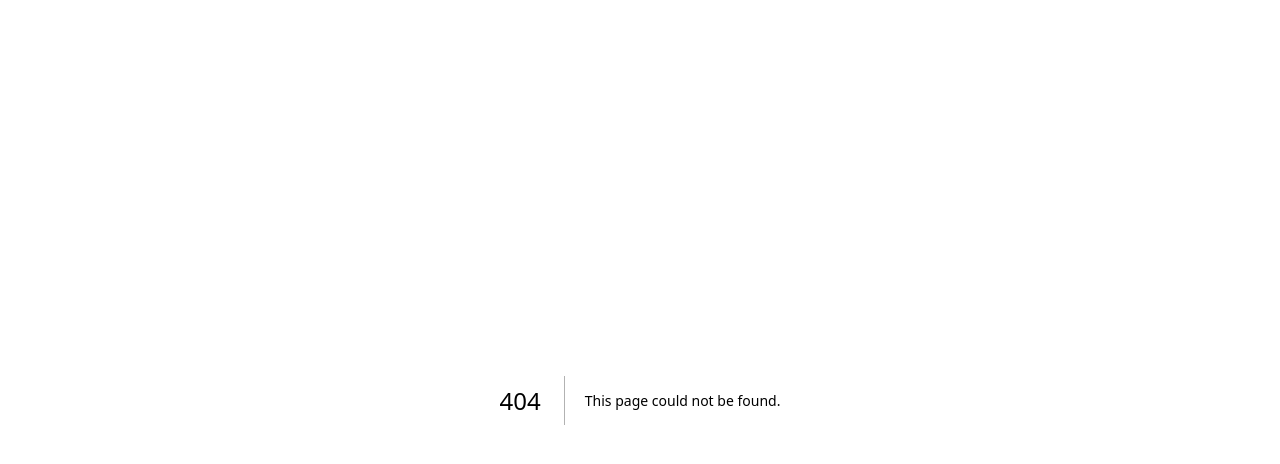
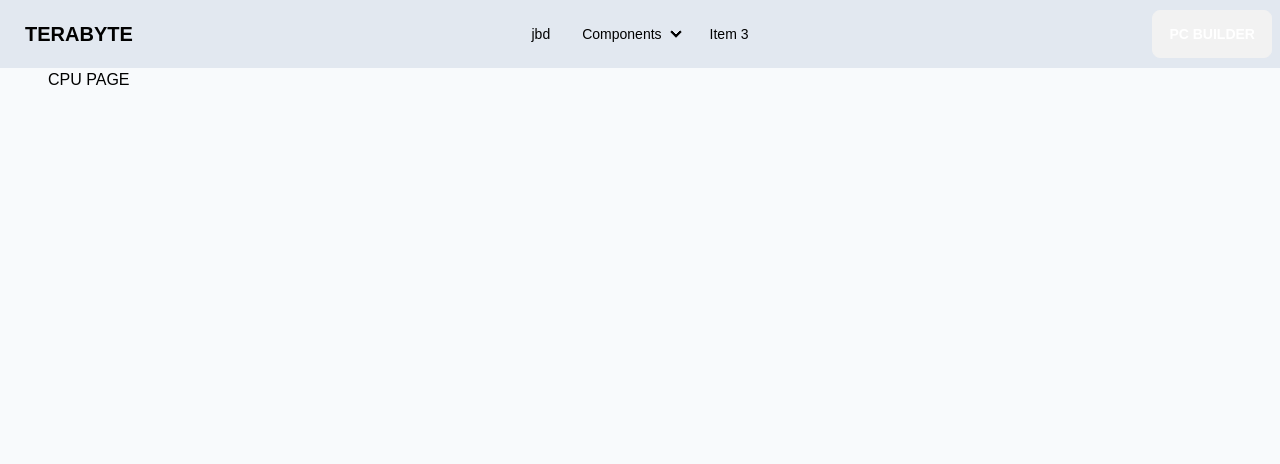
Before and after one commit to Rubayet-billah/terabyte-nextjs, a Next.js app: page /components/cpu in a window 1280 px wide. Before the commit this address had no page. Shown: the top 464 px of the page. Built offline with nearby package versions, Linux system fonts and the light colour scheme.

Commit message:
layout setup

```diff
--- a/src/components/Header.js
+++ b/src/components/Header.js
@@ -1,14 +1,20 @@
 import Link from "next/link";
 import React from "react";
-import { useSelector } from "react-redux";
 
 const Header = () => {
-  const { products } = useSelector((state) => state.product);
-  const categories = [...new Set(products?.map((product) => product.category))];
+  const categories = [
+    { name: "CPU", path: "cpu" },
+    { name: "Motherboard", path: "motherboard" },
+    { name: "RAM", path: "ram" },
+    { name: "Power Supply Unit", path: "power-supply" },
+    { name: "Storage Device", path: "storage" },
+    { name: "Monitor", path: "monitor" },
+    { name: "Others", path: "others" },
+  ];
   const links = (
     <>
       <li>
-        <a>{products?.length}</a>
+        <a>jbd</a>
       </li>
       <li tabIndex={0}>
         <details>
@@ -16,7 +22,9 @@ const Header = () => {
           <ul className="p-2 bg-slate-200">
             {categories?.map((category, idx) => (
               <li key={idx}>
-                <Link href="">{category}</Link>
+                <Link href={`/components/${category?.path}`}>
+                  {category?.name}
+                </Link>
               </li>
             ))}
           </ul>
--- /dev/null
+++ b/src/pages/components/cpu.js
@@ -0,0 +1,15 @@
+import RootLayout from "@/layout/RootLayout";
+import React from "react";
+
+const CpuPage = () => {
+  return (
+    <div>
+      <h1>CPU PAGE</h1>
+    </div>
+  );
+};
+
+export default CpuPage;
+CpuPage.getLayout = function getLayout(page) {
+  return <RootLayout>{page}</RootLayout>;
+};
--- /dev/null
+++ b/src/pages/components/monitor.js
@@ -0,0 +1,11 @@
+import RootLayout from "@/layout/RootLayout";
+import React from "react";
+
+const MonitorPage = () => {
+  return <div>Monitor page</div>;
+};
+
+export default MonitorPage;
+MonitorPage.getLayout = function getLayout(page) {
+  return <RootLayout>{page}</RootLayout>;
+};
--- /dev/null
+++ b/src/pages/components/motherboard.js
@@ -0,0 +1,16 @@
+import RootLayout from "@/layout/RootLayout";
+import React from "react";
+
+const MotherboardPage = () => {
+  return (
+    <div>
+      <h1>Motherboard page</h1>
+    </div>
+  );
+};
+
+export default MotherboardPage;
+
+MotherboardPage.getLayout = function getLayout(page) {
+  return <RootLayout>{page}</RootLayout>;
+};
--- /dev/null
+++ b/src/pages/components/others.js
@@ -0,0 +1,11 @@
+import RootLayout from "@/layout/RootLayout";
+import React from "react";
+
+const OthersPage = () => {
+  return <div>Other components</div>;
+};
+
+export default OthersPage;
+OthersPage.getLayout = function getLayout(page) {
+  return <RootLayout>{page}</RootLayout>;
+};
--- /dev/null
+++ b/src/pages/components/power-supply.js
@@ -0,0 +1,12 @@
+import RootLayout from "@/layout/RootLayout";
+import React from "react";
+
+const PowerSupplyPage = () => {
+  return <div>Power supply page</div>;
+};
+
+export default PowerSupplyPage;
+
+PowerSupplyPage.getLayout = function getLayout(page) {
+  return <RootLayout>{page}</RootLayout>;
+};
--- /dev/null
+++ b/src/pages/components/ram.js
@@ -0,0 +1,12 @@
+import RootLayout from "@/layout/RootLayout";
+import React from "react";
+
+const RamPage = () => {
+  return <div>Ram Page</div>;
+};
+
+export default RamPage;
+
+RamPage.getLayout = function getLayout(page) {
+  return <RootLayout>{page}</RootLayout>;
+};
--- /dev/null
+++ b/src/pages/components/storage.js
@@ -0,0 +1,12 @@
+import RootLayout from "@/layout/RootLayout";
+import React from "react";
+
+const StoragePage = () => {
+  return <div>Storage page</div>;
+};
+
+export default StoragePage;
+
+StoragePage.getLayout = function getLayout(page) {
+  return <RootLayout>{page}</RootLayout>;
+};
```
